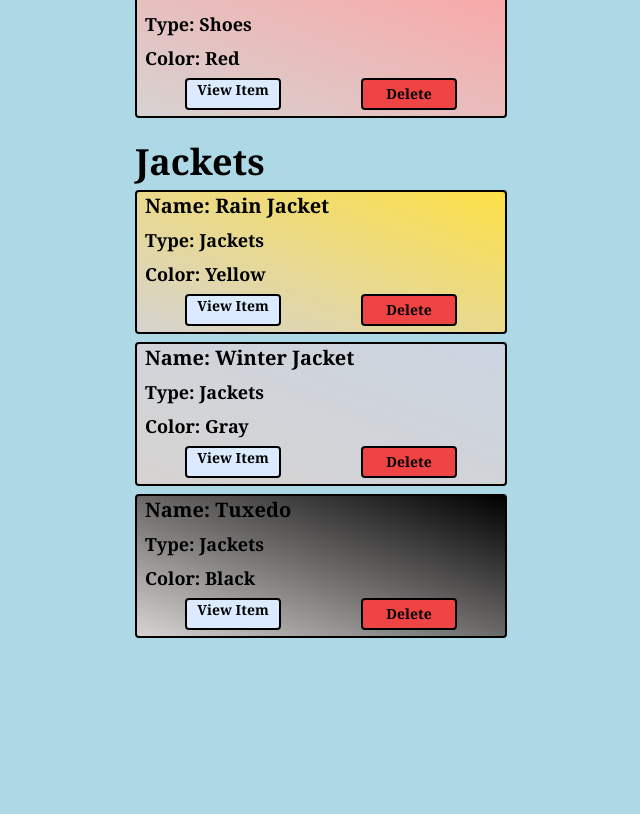
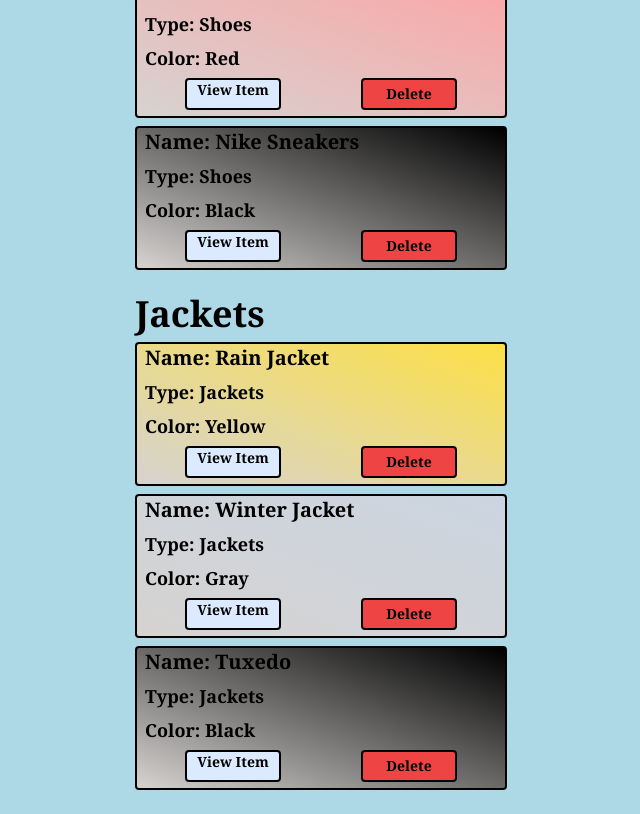
Before and after one commit to denisb92/Wardrobe, a React (Vite) app in the folder Wardrobe/: page /closet in a window 1280 px wide. Shown: the part 4290-5104 px from the top of the page, without its empty margins (319-959 px from the left). Before the commit the page ends 4952 px from the top, so only its background shows below. Built offline with nearby package versions, Linux system fonts and the light colour scheme; no server answers.

Commit message:
Moved Helper functions folder

```diff
--- a/Wardrobe/src/components/ClothesCategory.jsx
+++ b/Wardrobe/src/components/ClothesCategory.jsx
@@ -1,6 +1,6 @@
 import { useState } from "react";
 import { Link } from "react-router-dom";
-import { getColor } from "./helper/ColorLogic";
+import { getColor } from "../helper/ColorLogic";
 export default function ClothesCategory({allItems, clothesType, toggleDeleteModalFunc})
 {
     const [showCategory, setShowCategory] = useState(true);
--- a/Wardrobe/src/components/ClothesItem.jsx
+++ b/Wardrobe/src/components/ClothesItem.jsx
@@ -1,6 +1,6 @@
 import { useEffect, useState } from "react";
 import {Link} from 'react-router-dom';
-import {  getStyleClass } from "./helper/ColorLogic";
+import { getStyleClass } from "../helper/ColorLogic";
 
 export default function ClothesItem({ type, outfit, randomizeOneClothing})
 {
--- a/Wardrobe/src/data/DUMMY_DATA.js
+++ b/Wardrobe/src/data/DUMMY_DATA.js
@@ -270,5 +270,15 @@
         condition: 'Sunny',
         description: "Red Sneakers From Adidas"
     },
+    {
+        id: 27,
+        name: "Nike Sneakers",
+        type: "Shoes",
+        category: "Footwear",
+        occasion: 'Casual',
+        color: "Black",
+        condition: 'Sunny',
+        description: "Black Sneaker From Nike"
+    },
 
 ]
--- a/Wardrobe/src/components/helper/ColorLogic.js
+++ b/Wardrobe/src/helper/ColorLogic.js
@@ -1,5 +1,4 @@
-import { COLOR_CODEX } from "../../data/data";
-
+import { COLOR_CODEX } from "../data/data";
 export function getColor(colorCoded)
 {
     let newString = '';
--- a/Wardrobe/src/components/helper/OutfitLogic.js
+++ b/Wardrobe/src/helper/OutfitLogic.js
@@ -1,4 +1,4 @@
-import { NOCLOTHES } from "../../data/data";
+import { NOCLOTHES } from "../data/data";
 import { colorFilter } from "./ColorLogic";
 import { checkWeather } from "./WeatherLogic";
 
--- a/Wardrobe/src/pages/Closet.jsx
+++ b/Wardrobe/src/pages/Closet.jsx
@@ -5,7 +5,7 @@
 import { dresserActions } from "../store/dresser-clother";
 import DeleteModal from "../components/DeleteItemModal";
 import FilterModal from "../components/FilterModal";
-import { getFilteredItems } from "../components/helper/FilterLogic";
+import { getFilteredItems } from "../helper/FilterLogic";
 export default function Closet()
 {
     const allItems = useSelector(state => state.dresser.items);
--- a/Wardrobe/src/pages/HomePage.jsx
+++ b/Wardrobe/src/pages/HomePage.jsx
@@ -4,7 +4,8 @@
 import { CATEGORIES, OCCASION, OCCASION_TO_INDEX } from "../data/data";
 import { dresserActions } from "../store/dresser-clother";
 import { useEffect, useRef, useState } from "react";
-import { INVALID_OUTFIT, randomizeOneClothingFunc, randomizeOutfitFunc } from "../components/helper/OutfitLogic";
+import { INVALID_OUTFIT, randomizeOneClothingFunc, randomizeOutfitFunc } from '../helper/OutfitLogic';
+
 export default function HomePage(){
     const availableTypesToUse = useSelector(state => state.settings.availableTypesToWear)
     const items = useSelector(state => state.dresser.items);
--- a/Wardrobe/src/pages/Settings.jsx
+++ b/Wardrobe/src/pages/Settings.jsx
@@ -2,7 +2,7 @@
 import { settingsActions } from "../store/settings";
 import RangeDials from "../components/RangeDials";
 import { useDispatch, useSelector } from "react-redux";
-import { checkAvailableOutfitTypes } from "../components/helper/WeatherLogic";
+import { checkAvailableOutfitTypes } from "../helper/WeatherLogic";
 import { useState } from "react";
 import { SETTINGS_FILTER } from "../data/FilterSettings";
 
--- a/Wardrobe/src/store/dresser-clother.js
+++ b/Wardrobe/src/store/dresser-clother.js
@@ -1,7 +1,7 @@
 import { createSlice } from "@reduxjs/toolkit";
 import { DUMMY_DATA } from "../data/DUMMY_DATA";
 import { CATEGORIES, OCCASION_TO_INDEX } from "../data/data";
-import { getCategory } from "../components/helper/OutfitLogic";
+import { getCategory } from "../helper/OutfitLogic";
 
 const INITIAL_CLOTHES = { Jacket: undefined, Top: undefined , Bottom:undefined , Footwear: undefined};
 const ALL_CLOTHES_INITIAL = [INITIAL_CLOTHES, INITIAL_CLOTHES, INITIAL_CLOTHES,INITIAL_CLOTHES,  ];
```
Also changed, not shown: Wardrobe/src/helper/FilterLogic.js (renamed from Wardrobe/src/components/helper/FilterLogic.js), Wardrobe/src/helper/WeatherInfo.js (renamed from Wardrobe/src/components/helper/WeatherInfo.js), Wardrobe/src/helper/WeatherLogic.js (renamed from Wardrobe/src/components/helper/WeatherLogic.js).
